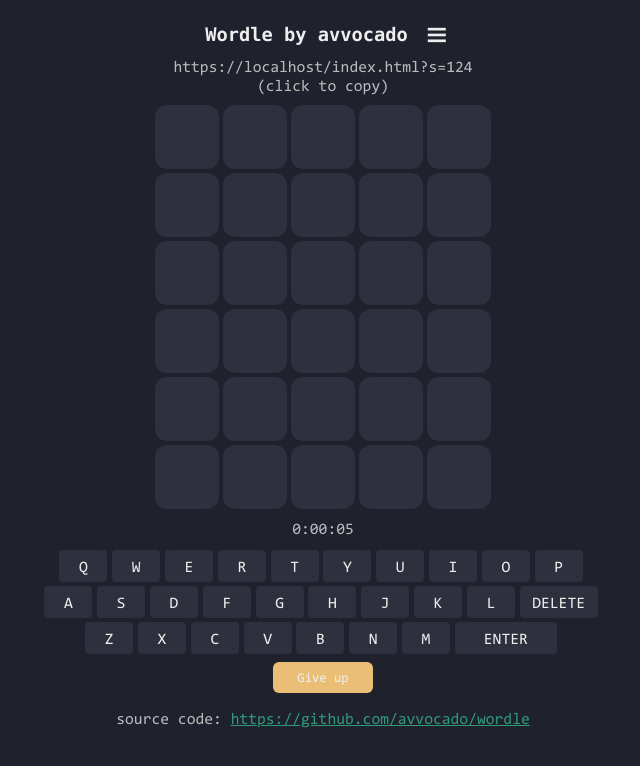
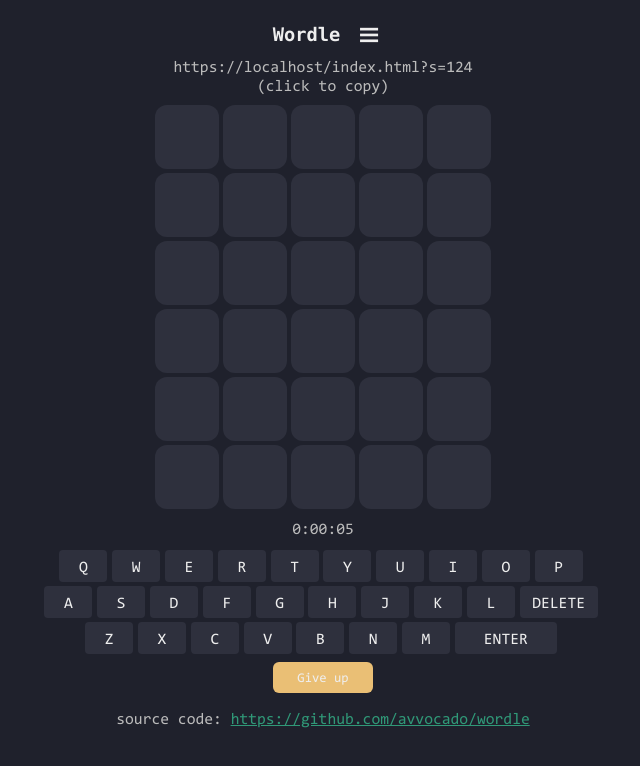
Before and after one commit to devinmd/wordle, a plain HTML site: page index.html in a window 1280 px wide. Shown: the whole page, without its empty margins (317-957 px from the left). Drawn offline with Linux system fonts and the light colour scheme.

Commit message:
Update index.html

```diff
--- a/index.html
+++ b/index.html
@@ -3,7 +3,7 @@
   <head>
     <meta charset="utf-8" />
     <meta name="viewport" content="width=device-width, initial-scale=1.0, maximum-scale=1.0, user-scalable=no">
-    <title>Wordle by avvocado</title>
+    <title>Wordle</title>
     <link href="style.css" rel="stylesheet" type="text/css" />
     <link rel="icon" type="image/x-icon" href="icon.png" />
   </head>
@@ -44,7 +44,7 @@
       </button>
     </div>
     <div id="main">
-      <h3 id="title">Wordle by avvocado</h3>
+      <h3 id="title">Wordle</h3>
       <button id="settingsBtn" onclick="settings()">≡</button>
       <p id="copy" onclick="copy()"></p>
 
```
